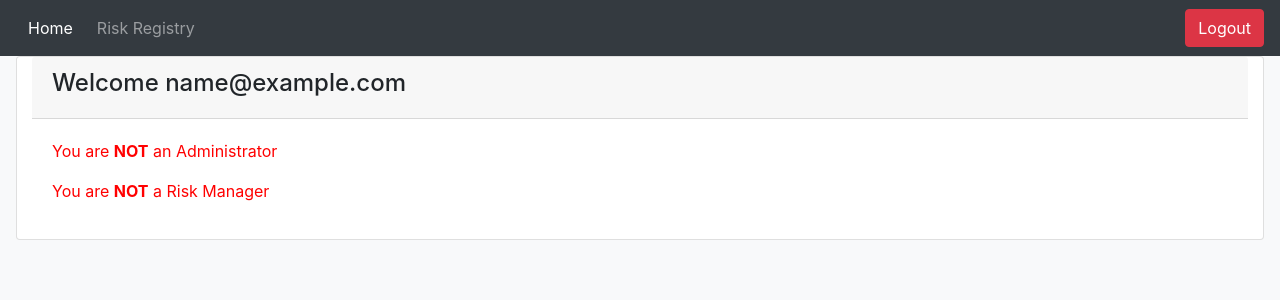
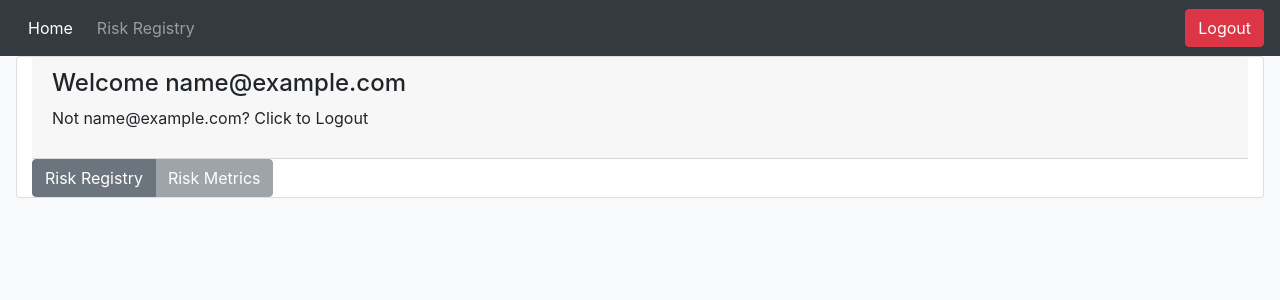
Before and after one commit to decioneill/RiskManagement-FrontEnd, an Angular app: page / in a window 1280 px wide. Shown: the top 300 px of the page. Built offline with nearby package versions, Linux system fonts and the light colour scheme; sample sign-in values are in the browser's storage.

Commit message:
Home Update

```diff
--- a/src/app/home/home.component.html
+++ b/src/app/home/home.component.html
@@ -1,14 +1,11 @@
 <div class="card">
     <div class="container">
-        <div class="card-header "><h4>Welcome {{user.email}}</h4></div>
-        <div class="card-body">
-            <p *ngIf="user.admin" class="card-text" style="color:green">You are an Administrator</p>
-            <p *ngIf="!user.admin" class="card-text" style="color:red">You are <span style="font-weight: bold;">NOT</span> an Administrator</p>
-            <p *ngIf="user.riskManager" class="card-text" style="color:Green">You are a Risk Manager</p>
-            <p *ngIf="!user.riskManager" class="card-text" style="color:red">You are <span style="font-weight: bold;">NOT</span> a Risk Manager</p>
-            <div>
-                <button *ngIf="user.riskManager || user.admin" type="button" class="btn btn-primary" routerLink="/edit-users">User Management</button>
-            </div>
+        <div class="card-header "><h4>Welcome {{user.email}}</h4><p>Not {{user.email}}? <a (click)="logout()">Click to Logout</a></p></div>
+        <div class="btn-group" role="group" aria-label="Basic example">
+            <button type="button" class="btn btn-secondary" routerLink="/risk-register" >Risk Registry</button>
+            <button *ngIf="user.riskManager || user.admin" type="button" class="btn btn-dark" routerLink="/edit-users">User Management</button>
+            <button *ngIf="user.admin" routerLink="/edit-projects" type="button" class="btn btn-secondary">Projects</button>
+            <button type="button" class="btn btn-secondary" disabled>Risk Metrics</button>
         </div>
     </div>
 </div>
--- a/src/app/home/home.component.ts
+++ b/src/app/home/home.component.ts
@@ -10,4 +10,8 @@ export class HomeComponent {
     constructor(public accountService: AccountService, private router: Router) {
         this.user = this.accountService.userValue;
     }
+
+    logout() {
+        this.accountService.logout();
+    }
 }
--- a/src/app/mitigation-list/mitigation-list.component.html
+++ b/src/app/mitigation-list/mitigation-list.component.html
@@ -1,4 +1,4 @@
-<div class="border rounded bg-danger">
+<div class="border rounded bg-info">
     <div class="row my-1">
         <h3 class="col mx-2 text-white">Mitigations List</h3>
         <a class="col-auto text-white border my-auto rounded bg-success p-1 mr-4" style="height: fit-content;" [routerLink]="['/edit-mitigation', 0]" [queryParams]="{riskid: currentRisk.id}">New Mitigation</a>
```
